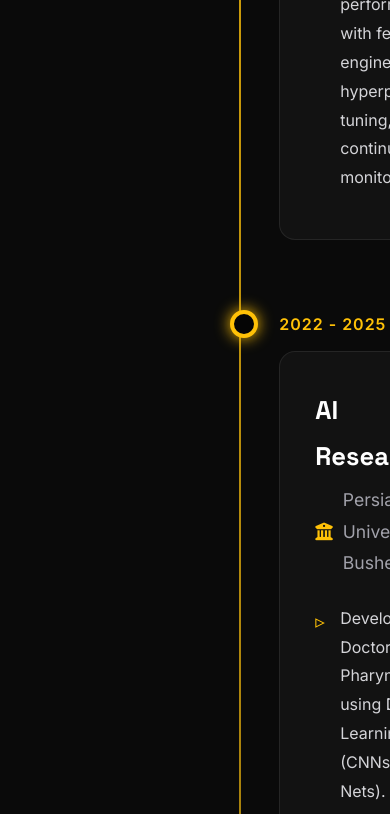
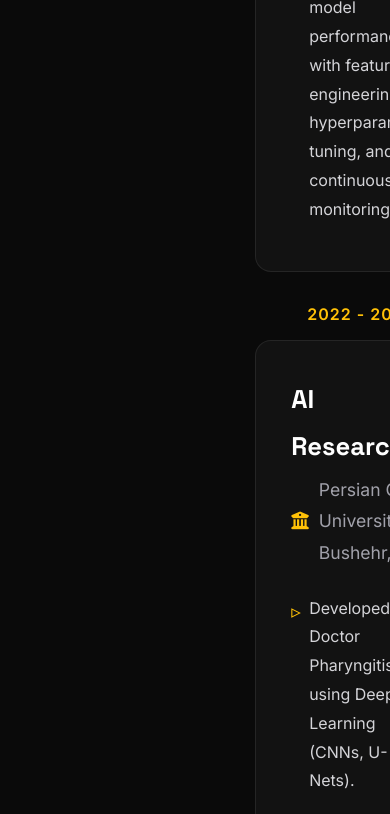
Before and after one commit to negarsh76/Negarshojaei, a plain HTML site: page index.html in a window 390 px wide. Shown: the part 5038-5852 px from the top of the page. Drawn offline with Linux system fonts and the light colour scheme; some icons are missing.

Commit message:
Update index.html

```diff
--- a/index.html
+++ b/index.html
@@ -661,6 +661,50 @@
             .timeline-item { padding-left: 40px; }
             .stat-minimal-num { font-size: 2.5rem; }
         }
+        @media (max-width: 768px) {
+  /* Experience: full-width centered cards on mobile */
+  .timeline {
+    max-width: 100%;
+    margin: 0 auto;
+    padding: 0 16px;   /* یه فضای کناری قشنگ */
+  }
+
+  /* خط عمودی تایم‌لاین رو موبایل مخفی کن */
+  .timeline::before {
+    display: none;
+  }
+
+  /* هر آیتم تایم‌لاین زیر هم و وسط */
+  .timeline-item {
+    padding-left: 0;          /* دیگه فضای سمت چپ لازم نیست */
+    padding-bottom: 28px;
+    text-align: center;       /* عنوان‌ها وسط */
+  }
+
+  /* دایره‌ی نقطه تایم‌لاین رو هم مخفی کن */
+  .timeline-item::after {
+    display: none;
+  }
+
+  /* کارت‌ها بزرگ و وسط چین */
+  .timeline-card {
+    width: 100%;
+    max-width: 560px;         /* روی موبایل‌های بزرگ خیلی پهن نشه */
+    margin: 0 auto;           /* وسط چین */
+    text-align: left;         /* متن توضیحات خواناتر: چپ/نرمال */
+  }
+
+  /* شرکت/لوکیشن اگر خواستی وسط بشه */
+  .timeline-company {
+    justify-content: center;
+  }
+
+  /* بولت‌ها تو موبایل مرتب‌تر */
+  .timeline-desc li {
+    padding-left: 18px;
+  }
+}
+
     </style>
 </head>
 <body>
```
